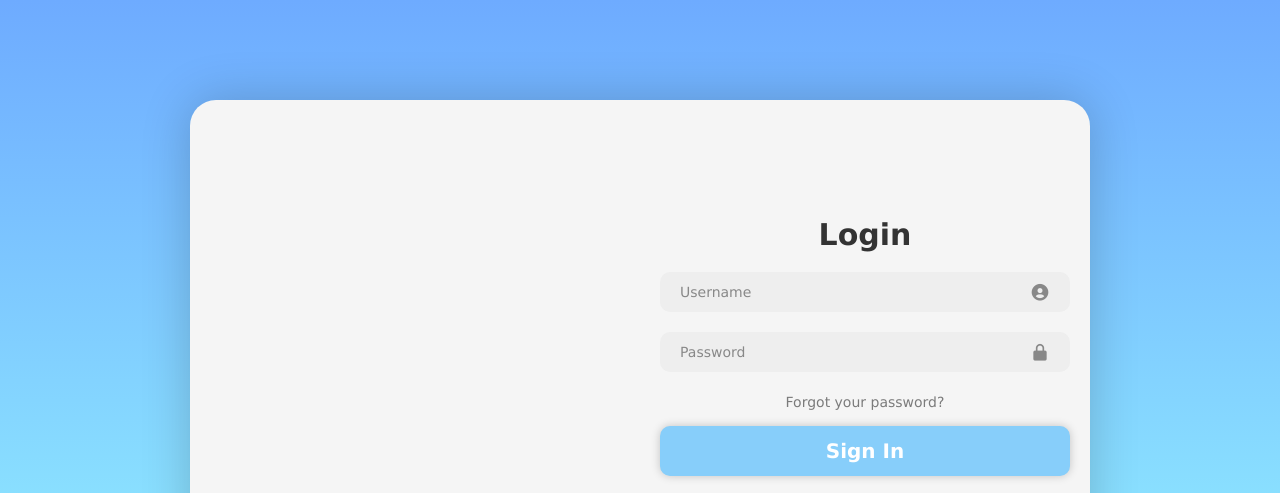
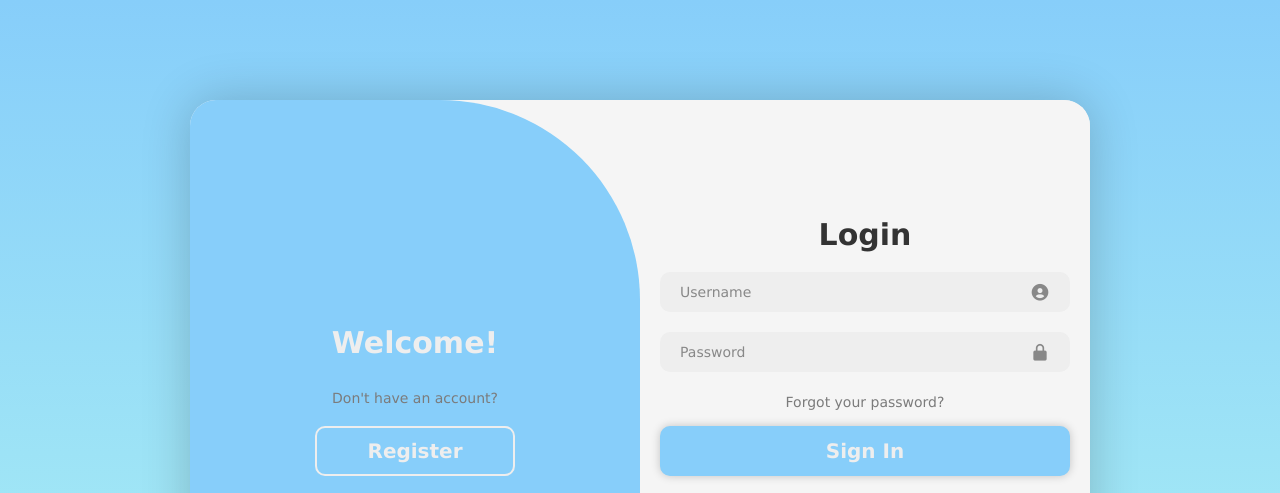
Before and after one commit to KrunoMirkovski/Responsive-SignIn-and-SignUp-form, a plain HTML site: page index.html in a window 1280 px wide. Shown: the top 493 px of the page. Drawn offline with nearby package versions, Linux system fonts and the light colour scheme.

Commit message:
adding the left toggle panel

```diff
--- a/index.html
+++ b/index.html
@@ -58,6 +58,14 @@
                     </div>
                 </form>
             </div>
+            <div class="togglebox">
+                <div class="toggle_panel left">
+                    <h1>Welcome!</h1>
+                    <p>Don't have an account?</p>
+                    <button class="btn register_btn">Register</button>
+                </div>
+
+            </div>
         </div>
     </section>
 </body>
--- a/style.css
+++ b/style.css
@@ -8,7 +8,7 @@
     justify-content: center;
     align-items: center;
     min-height: 100vh;
-    background: linear-gradient(#6eabff, #9affff);
+    background: linear-gradient(lightskyblue, #aef3f3);
 }
 .container{
     width: 900px;
@@ -17,6 +17,7 @@
     position: relative;
     border-radius: 26px;
     box-shadow: 0 0 50px #04040733;
+    overflow: hidden;
 }
 .formbox{
     width: 50%;
@@ -24,12 +25,13 @@
     padding: 20px;
     position: absolute;
     right: 0;
-    /* background: darkblue; */
+    background: whitesmoke;
     display: flex;
     align-items: center;
     text-align: center;
     color: #333;
     box-sizing: border-box;
+    z-index: 10;
 }
 .formbox.register{
     visibility: hidden;
@@ -85,7 +87,7 @@ form{
     box-shadow: 0 0 10px #04040733;
     font-size: 20px;
     font-weight: 600;
-    color: #fff;
+    color: #eeeeee;
     cursor: pointer;
 }
 .container p{
@@ -103,3 +105,44 @@ form{
     color: #333;
     margin: 0 8px;
 }
+.togglebox{
+width: 100%;
+height: 100%;
+position:relative;
+}
+.togglebox::before{
+    content: '';
+    width: 300%;
+    height: 100%;
+    position: absolute;
+    left: -250%;
+    background:lightskyblue;
+    z-index: 20;
+    border-radius: 200px;
+}
+.toggle_panel{
+    width: 50%;
+    height: 100%;
+    position: absolute;
+    display: flex;
+    flex-direction: column;
+    justify-content: center;
+    align-items: center;
+    color: #eeeeee;
+    z-index: 20;
+}
+.toggle_panel p{
+    margin-bottom: 20px;
+}
+.toggle_panel .btn{
+    width: 200px;
+    height: 50px;
+    background: transparent;
+    border: 2px solid #eeeeee;
+    border-radius: 10px;
+    box-shadow:none;
+    font-size: 20px;
+    font-weight: 600;
+    color: #eeeeee;
+    cursor: pointer;
+}
```
